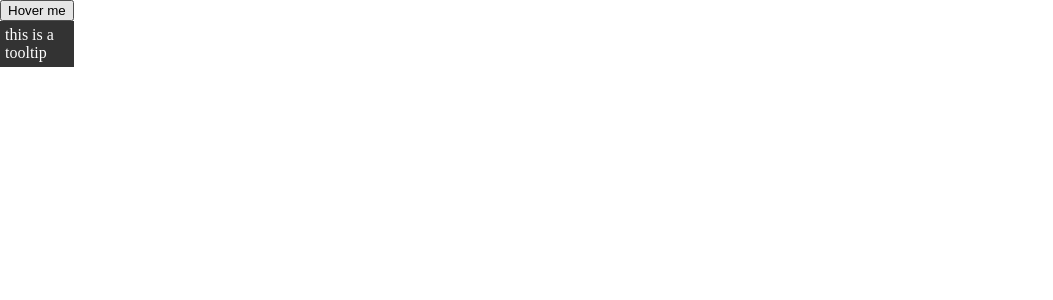
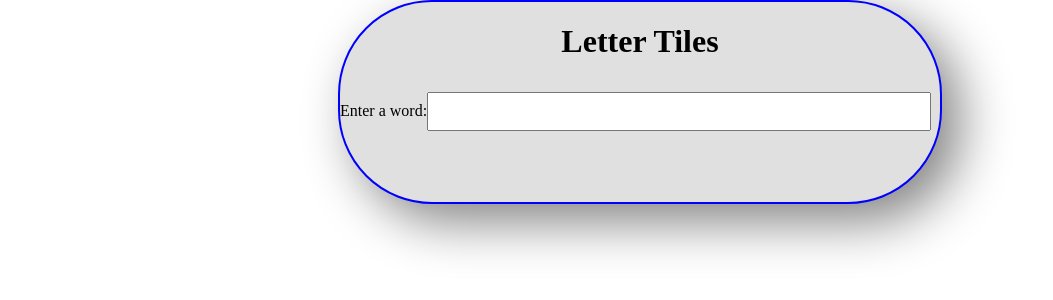
Before and after one commit to Ujala-355/Advance_react, a React (Create React App) app: page / in a window 1280 px wide. Shown: the top 300 px of the page, without its empty margins (0-1053 px from the left). Built offline with nearby package versions, Linux system fonts and the light colour scheme.

Commit message:
Letter Tiles done

```diff
--- a/src/App.js
+++ b/src/App.js
@@ -1,4 +1,4 @@
-import React from "react"
+// import React from "react"
 // import Dialog1 from "./Dialog"
 // import Progress1 from "./progress"
 // import Skeleton1 from "./Skeleton"
@@ -15,27 +15,38 @@ import React from "react"
 // import UseNavigate from "./useNavigate";
 // import HOC from "./HOC"
 // import Pagination from "./pagination"
-import  MyTooltip from "./tooltip"
+// import  MyTooltip from "./tooltip"
+// const App=()=>{
+//   return(
+//     <>
+//         <Dialog1/>
+//         <Progress1/>
+//         <Skeleton1/>
+//         <ColorDropdown/>
+//         <DocTitleCustom/>
+//         <CounterCustomP/>
+//         <InputCustom/>
+//         <CurrentTime/>
+//         <MyModal/>
+//         <Modal1App/>
+//         <Modal2/>
+//         <UseLocation/>
+//         <UseHistory/>
+//         <UseNavigate/>
+//         <HOC/>
+//         <Pagination/>
+//         < MyTooltip/>
+//     </>
+//   )
+// }
+// export default App;
+
+import React from "react";
+import LetterTiles from "./someProject/letterTiles"
 const App=()=>{
   return(
     <>
-        {/* <Dialog1/> */}
-        {/* <Progress1/> */}
-        {/* <Skeleton1/> */}
-        {/* <ColorDropdown/> */}
-        {/* <DocTitleCustom/> */}
-        {/* <CounterCustomP/> */}
-        {/* <InputCustom/> */}
-        {/* <CurrentTime/> */}
-        {/* <MyModal/> */}
-        {/* <Modal1App/> */}
-        {/* <Modal2/> */}
-        {/* <UseLocation/> */}
-        {/* <UseHistory/> */}
-        {/* <UseNavigate/> */}
-        {/* <HOC/> */}
-        {/* <Pagination/> */}
-        < MyTooltip/>
+        <LetterTiles/>
     </>
   )
 }
--- /dev/null
+++ b/src/someProject/letterTiles.js
@@ -0,0 +1,37 @@
+import React, {useState} from "react";
+const LetterTiles=()=>{
+    const [word, setWord]=useState('');
+    const handleWordChange=(e)=>{
+        setWord(e.target.value.toUpperCase());
+    };
+    return(
+        <>
+            <div style={{
+                width:"600px",height:"200px",border:"2px solid blue",margin:"auto",
+                borderRadius:"94px",
+                background: "#e0e0e0",
+                boxShadow:  "18px 18px 52px #848484,-18px -18px 52px #ffffff",
+                }}
+            >
+                <h1 style={{textAlign:"center"}}>Letter Tiles</h1>
+                <lable htmlFor="word" style={{textAlign:"center"}}>Enter a word:</lable>
+                <input
+                    type="text"
+                    id="word"
+                    value={word}
+                    onChange={handleWordChange}
+                    style={{ width: "80%", padding: "10px", marginTop: "10px" }}
+
+                />
+            </div>
+            <div>
+                {word.split("").map((letter,index)=>(
+                    <div key={index} style={{display:"inline-block",margin:"5px",padding:"10px",border:"1px solid black"}}>
+                        {letter}
+                    </div>
+                ))}
+            </div>
+        </>
+    )
+}
+export default LetterTiles
```
